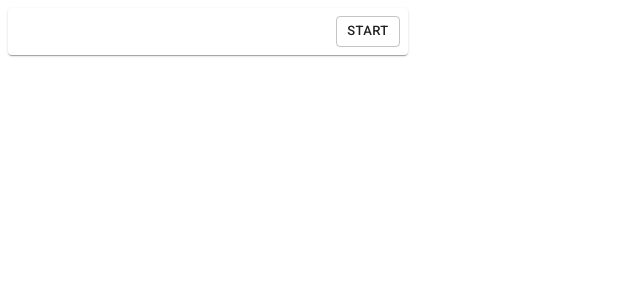
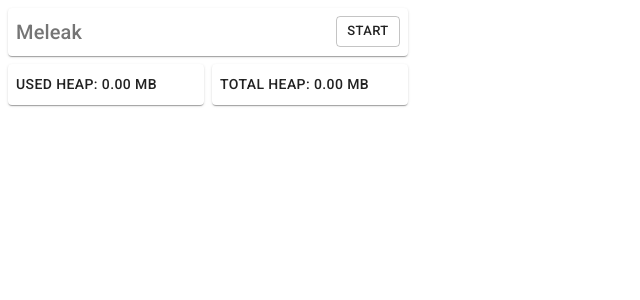
Before and after one commit to mojila/meleak-popup, a React (Create React App) app: page / in a window 1280 px wide. Shown: the top 300 px of the page, without its empty margins (0-640 px from the left). Built offline with nearby package versions, Linux system fonts and the light colour scheme.

Commit message:
add used and total stats

```diff
--- a/package.json
+++ b/package.json
@@ -13,6 +13,7 @@
     "react": "^16.13.1",
     "react-dom": "^16.13.1",
     "react-scripts": "3.4.1",
+    "react-vis": "^1.11.7",
     "typeface-roboto": "^0.0.75"
   },
   "scripts": {
--- a/src/App.js
+++ b/src/App.js
@@ -1,15 +1,41 @@
-import React, {  } from 'react';
+/*eslint-disable no-undef*/
+import React, { useEffect, useContext } from 'react';
 import { Grid } from '@material-ui/core'
 import ActionControl from './components/actionControl';
+import CurrentHeapUsed from './components/currentHeapUsed';
+import CurrentHeapTotal from './components/currentHeapTotal';
+import Context from './context';
+import actions from './actions';
 
 function App() {
+  const { dispatch } = useContext(Context)
+
+  useEffect(() => {
+    if (process.env.NODE_ENV === 'production') {
+      chrome.runtime.onMessage.addListener(({ action, payload }, _sender, _sendResponse) => {
+        if (action === 'update_heap') {
+          let { usedHeap, totalHeap } = payload
+          dispatch({ type: actions.UPDATE_HEAP, payload: { usedHeap, totalHeap } })
+        }
+      })
+    }
+  // eslint-disable-next-line react-hooks/exhaustive-deps
+  }, [])
+
   return (
-    <Grid container spacing="1">
-      <Grid item xs="12">
+    <Grid container spacing={1}>
+      <Grid item xs={12}>
         <ActionControl />
+      </Grid>
+      <Grid item xs={6}>
+        <CurrentHeapUsed />
+      </Grid>
+      <Grid item xs={6}>
+        <CurrentHeapTotal />
       </Grid>
     </Grid>
   );
 }
 
 export default App;
+/*eslint-enable no-undef*/
--- /dev/null
+++ b/src/actions/ControlActions.js
@@ -0,0 +1,6 @@
+const controlActions = {
+  START: 'START',
+  STOP: 'STOP',
+}
+
+export default controlActions
--- /dev/null
+++ b/src/actions/CurrentHeapAction.js
@@ -0,0 +1,5 @@
+const currentHeapActions = {
+  UPDATE_HEAP: 'UPDATE_HEAP'
+}
+
+export default currentHeapActions
--- a/src/actions/index.js
+++ b/src/actions/index.js
@@ -1,6 +1,9 @@
+import controlActions from './ControlActions'
+import currentHeapActions from './CurrentHeapAction'
+
 const actions = {
-  START: 'START',
-  STOP: 'STOP'
+  ...controlActions,
+  ...currentHeapActions
 }
 
 export default actions
--- a/src/components/actionControl.js
+++ b/src/components/actionControl.js
@@ -1,6 +1,6 @@
 /*eslint-disable no-undef*/
 import React, { useEffect, useContext } from 'react'
-import { Paper, Button, makeStyles, Box } from '@material-ui/core'
+import { Paper, Button, makeStyles, Box, Typography, Grid } from '@material-ui/core'
 import Context from '../context'
 import actions from '../actions'
 
@@ -45,12 +45,21 @@ const ActionControl = () => {
 
   useEffect(() => {
     if (process.env.NODE_ENV === 'production') {
+      // eslint-disable-next-line
       checkActivation()
     }
+  // eslint-disable-next-line react-hooks/exhaustive-deps
   }, [])
 
   return (
     <Paper className={classes.paper}>
+      <Grid container>
+        <Grid item xs={6}>
+          <Typography variant="h6" color="textSecondary">
+            Meleak
+          </Typography>
+        </Grid>
+        <Grid item xs={6}>
           <Box display="flex" justifyContent="flex-end">
             {
               store.active
@@ -58,6 +67,8 @@ const ActionControl = () => {
                 : <Button size="small" variant="outlined" onClick={start}>Start</Button>
             }
           </Box>
+        </Grid>
+      </Grid>
     </Paper>
   )
 }
--- /dev/null
+++ b/src/components/currentHeapTotal.js
@@ -0,0 +1,22 @@
+import React, { useContext } from 'react'
+import { Paper, Typography, makeStyles } from '@material-ui/core'
+import Context from '../context'
+
+const useStyles = makeStyles((_theme) => ({
+  paper: {
+    padding: 8
+  }
+}))
+
+const CurrentHeapTotal = () => {
+  const classes = useStyles()
+  const { store } = useContext(Context)
+
+  return (
+    <Paper className={classes.paper}>
+      <Typography variant="button">Total Heap: { (store.totalHeap / 1000000).toFixed(2) } Mb</Typography>
+    </Paper>
+  )
+}
+
+export default CurrentHeapTotal
--- /dev/null
+++ b/src/components/currentHeapUsed.js
@@ -0,0 +1,22 @@
+import React, { useContext } from 'react'
+import { Paper, Typography, makeStyles } from '@material-ui/core'
+import Context from '../context'
+
+const useStyles = makeStyles((_theme) => ({
+  paper: {
+    padding: 8
+  }
+}))
+
+const CurrentHeapUsed = () => {
+  const classes = useStyles()
+  const { store } = useContext(Context)
+
+  return (
+    <Paper className={classes.paper}>
+      <Typography variant="button">Used Heap: { (store.usedHeap / 1000000).toFixed(2) } Mb</Typography>
+    </Paper>
+  )
+}
+
+export default CurrentHeapUsed
--- a/src/reducers/index.js
+++ b/src/reducers/index.js
@@ -13,6 +13,12 @@ const Reducer = (state = stores, action) => {
         ...state,
         active: false
       }
+    case actions.UPDATE_HEAP:
+      return {
+        ...state,
+        usedHeap: action.payload.usedHeap,
+        totalHeap: action.payload.totalHeap
+      }
     default:
       return state
   }
--- /dev/null
+++ b/src/stores/CurrentHeapStore.js
@@ -0,0 +1,6 @@
+const currentHeap = {
+  usedHeap: 0,
+  totalHeap: 0
+}
+
+export default currentHeap
--- a/src/stores/index.js
+++ b/src/stores/index.js
@@ -1,7 +1,9 @@
-import ControlStore from './ControlStore'
+import controlStore from './ControlStore'
+import currentHeap from './CurrentHeapStore'
 
 const stores = {
-  ...ControlStore
+  ...controlStore,
+  ...currentHeap
 }
 
 export default stores
```
Also changed, not shown: 1 other file (tests, documents, lock files or other folders). Lines whose indentation alone changed are shown as unchanged.
